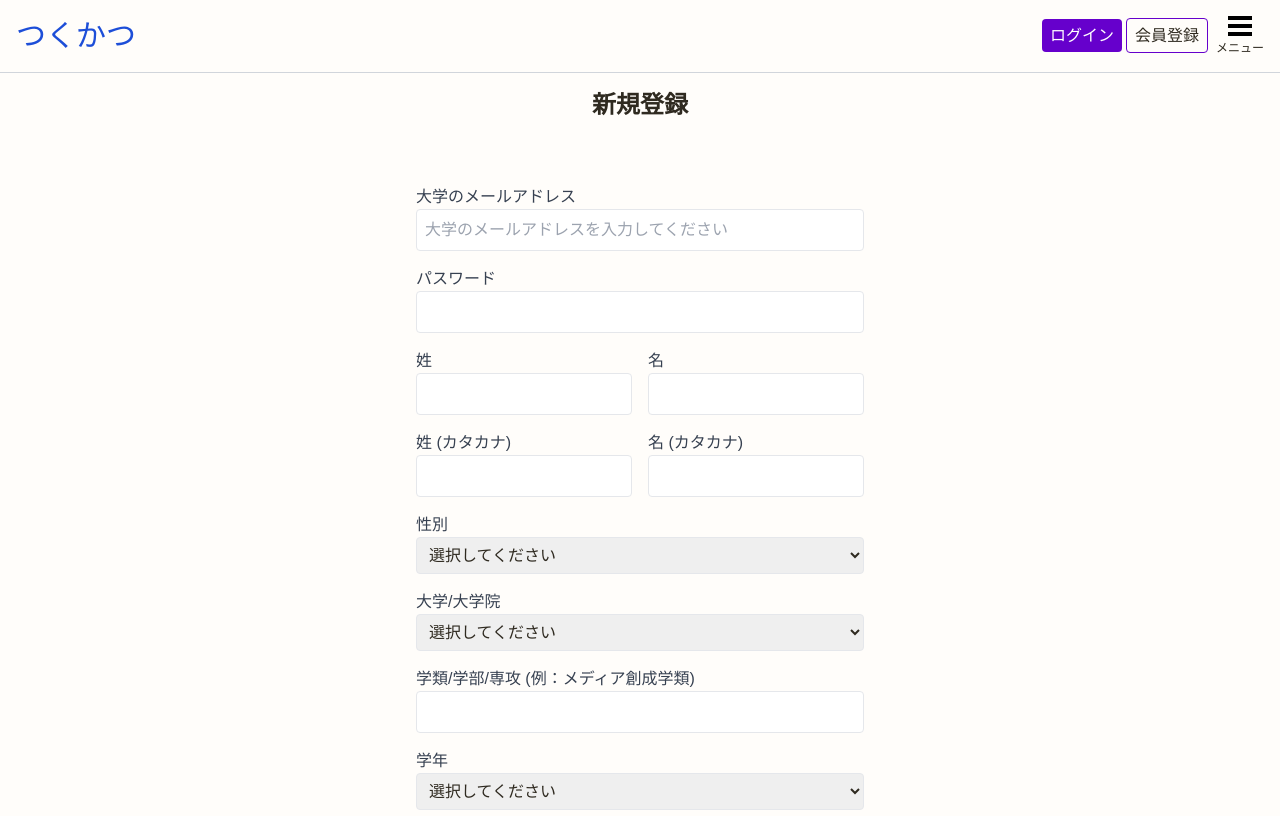
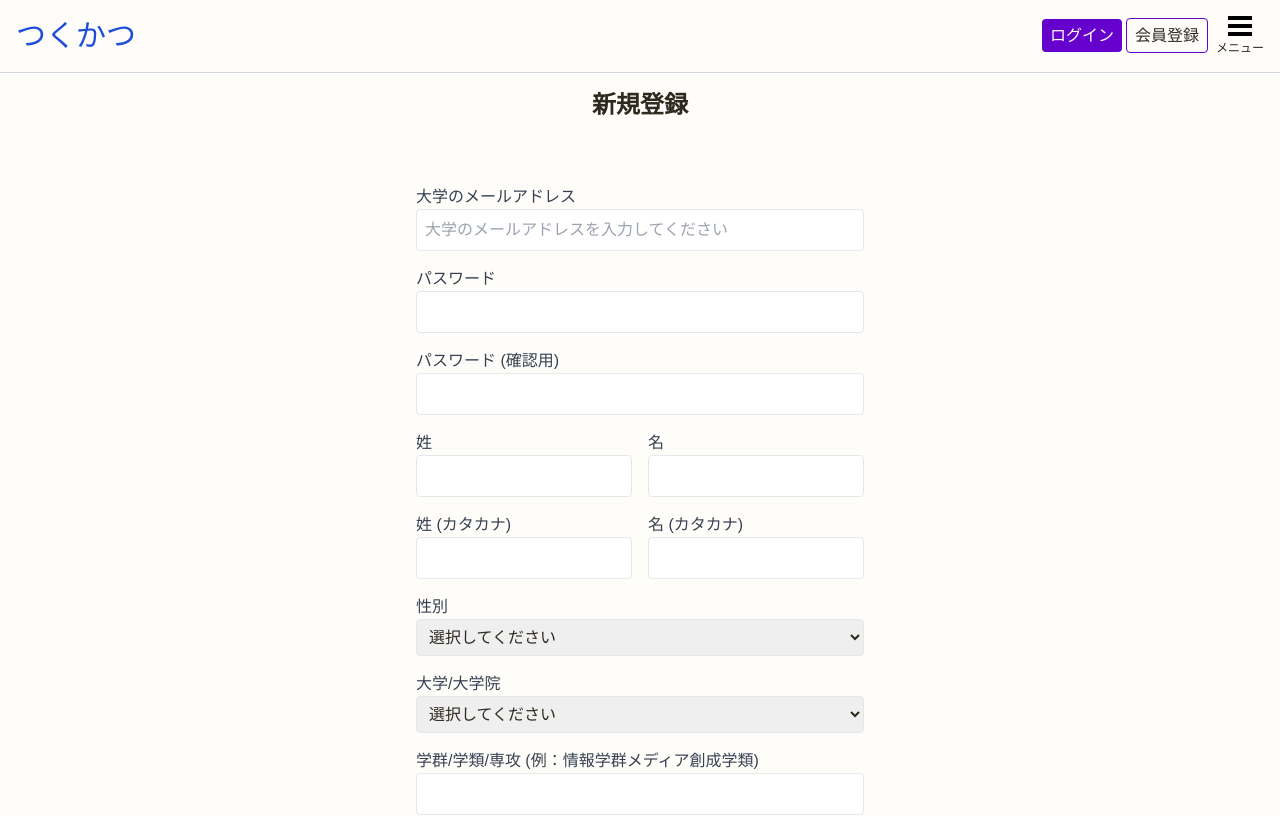
Before and after one commit to Shimon-Kuwahara/TsukuKatsu_enPit, a Next.js app in the folder frontend-user/: page /sign_up in a window 1280 px wide. Shown: the top 816 px of the page. Built offline with nearby package versions, Linux system fonts and the light colour scheme.

Commit message:
feat: 登録フォームにdevice_token_authと同じバリデーションを追加、また確認用パスワード欄を追加

```diff
--- a/frontend-user/src/app/(authenticated)/sign_up/page.tsx
+++ b/frontend-user/src/app/(authenticated)/sign_up/page.tsx
@@ -7,6 +7,7 @@ import Cookies from "js-cookie";
 type FormData = {
   email: string;
   password: string;
+  passwordConfirmation: string;
   lastName: string;
   firstName: string;
   lastNameKana: string;
@@ -24,6 +25,7 @@ const Signup = () => {
   const {
     register,
     handleSubmit,
+    watch,
     formState: { errors },
   } = useForm<FormData>();
 
@@ -43,6 +45,7 @@ const Signup = () => {
         {
           email: formattedData.email,
           password: formattedData.password,
+          password_confirmation: formattedData.passwordConfirmation,
           last_name: formattedData.lastName,
           first_name: formattedData.firstName,
           last_name_kana: formattedData.lastNameKana,
@@ -59,7 +62,7 @@ const Signup = () => {
       Cookies.set("uid", response.headers["uid"]);
       Cookies.set("client", response.headers["client"]);
       Cookies.set("access-token", response.headers["access-token"]);
-      router.push("/");
+      router.push("/"); // 登録に成功したらマイページに遷移するように変更する
     } catch (error) {
       Cookies.remove("uid");
       Cookies.remove("client");
@@ -78,6 +81,10 @@ const Signup = () => {
             type="email"
             {...register("email", {
               required: "メールアドレスを入力してください",
+              pattern: {
+                value: /^[^@\s]+@[^@\s]+$/,
+                message: "正しいの形式のメールアドレスを入力してください",
+              },
             })}
             className="w-full p-2 border rounded"
             placeholder="大学のメールアドレスを入力してください"
@@ -95,12 +102,37 @@ const Signup = () => {
             type="password"
             {...register("password", {
               required: "パスワードを入力してください",
+              minLength: {
+                value: 6,
+                message: "パスワードは6文字以上で入力してください",
+              },
             })}
             className="w-full p-2 border rounded"
             />
           {errors.password && (
             <span className="text-red-500">
               {errors.password.message as React.ReactNode}
+            </span>
+          )}
+        </div>
+
+        <div className="mb-4">
+          <label className="block text-gray-700">パスワード (確認用)</label>
+          <input
+            {...register("passwordConfirmation", {
+              required: "パスワード (確認用) を入力してください",
+              minLength: {
+                value: 6,
+                message: "パスワードは6文字以上で入力してください",
+              },
+              validate: (value) =>
+                value === watch("password") || "パスワードが一致しません",
+            })}
+            className="w-full p-2 border rounded"
+            />
+          {errors.passwordConfirmation && (
+            <span className="text-red-500">
+              {errors.passwordConfirmation.message as React.ReactNode}
             </span>
           )}
         </div>
@@ -206,11 +238,11 @@ const Signup = () => {
         </div>
 
         <div className="mb-4">
-          <label className="block text-gray-700">学類/学部/専攻 (例：メディア創成学類)</label>
+          <label className="block text-gray-700">学群/学類/専攻 (例：情報学群メディア創成学類)</label>
           <input
             type="text"
             {...register("department", {
-              required: "学部/学科/専攻を入力してください",
+              required: "学群/学類/専攻を入力してください",
             })}
             className="w-full p-2 border rounded"
             />
```
